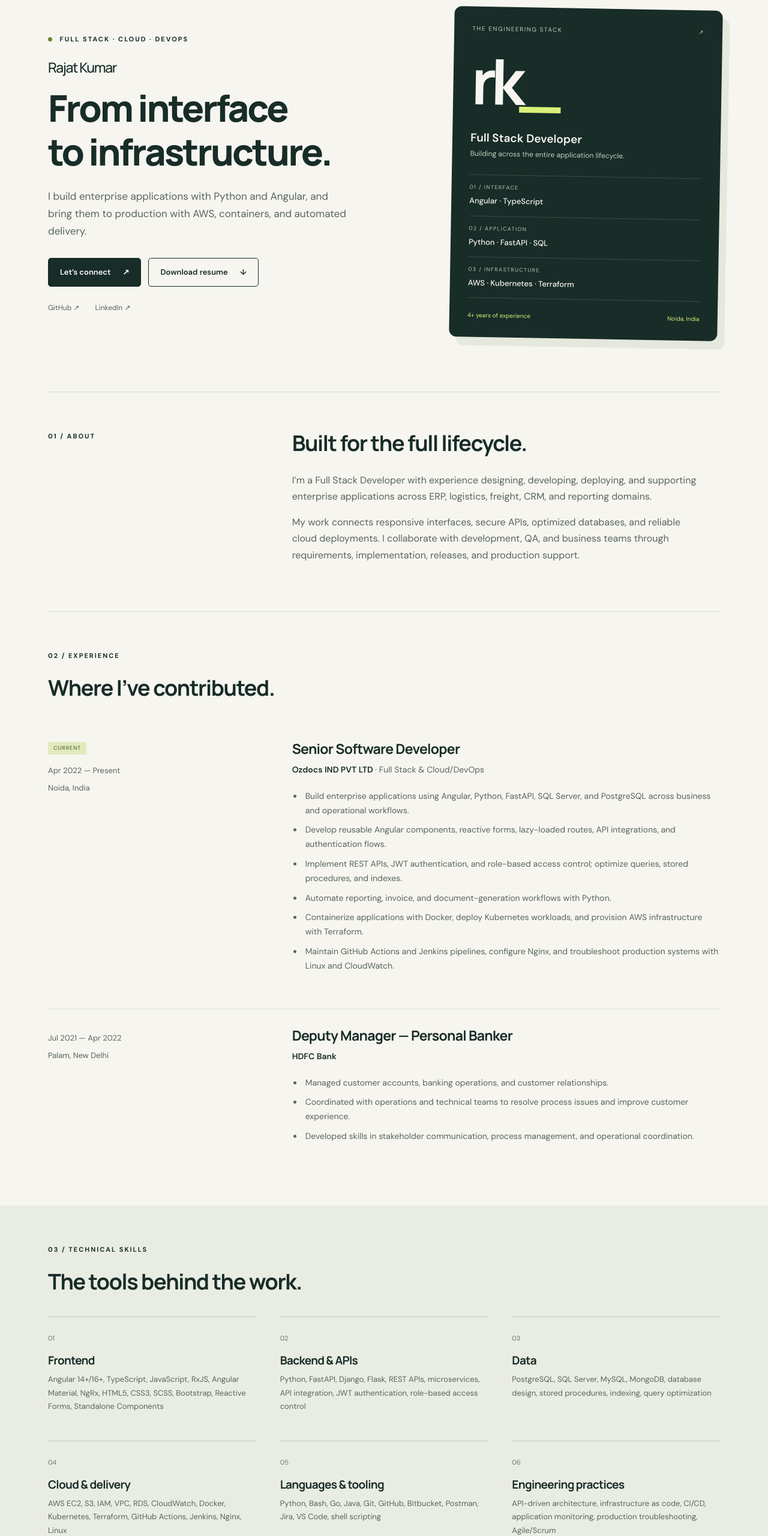
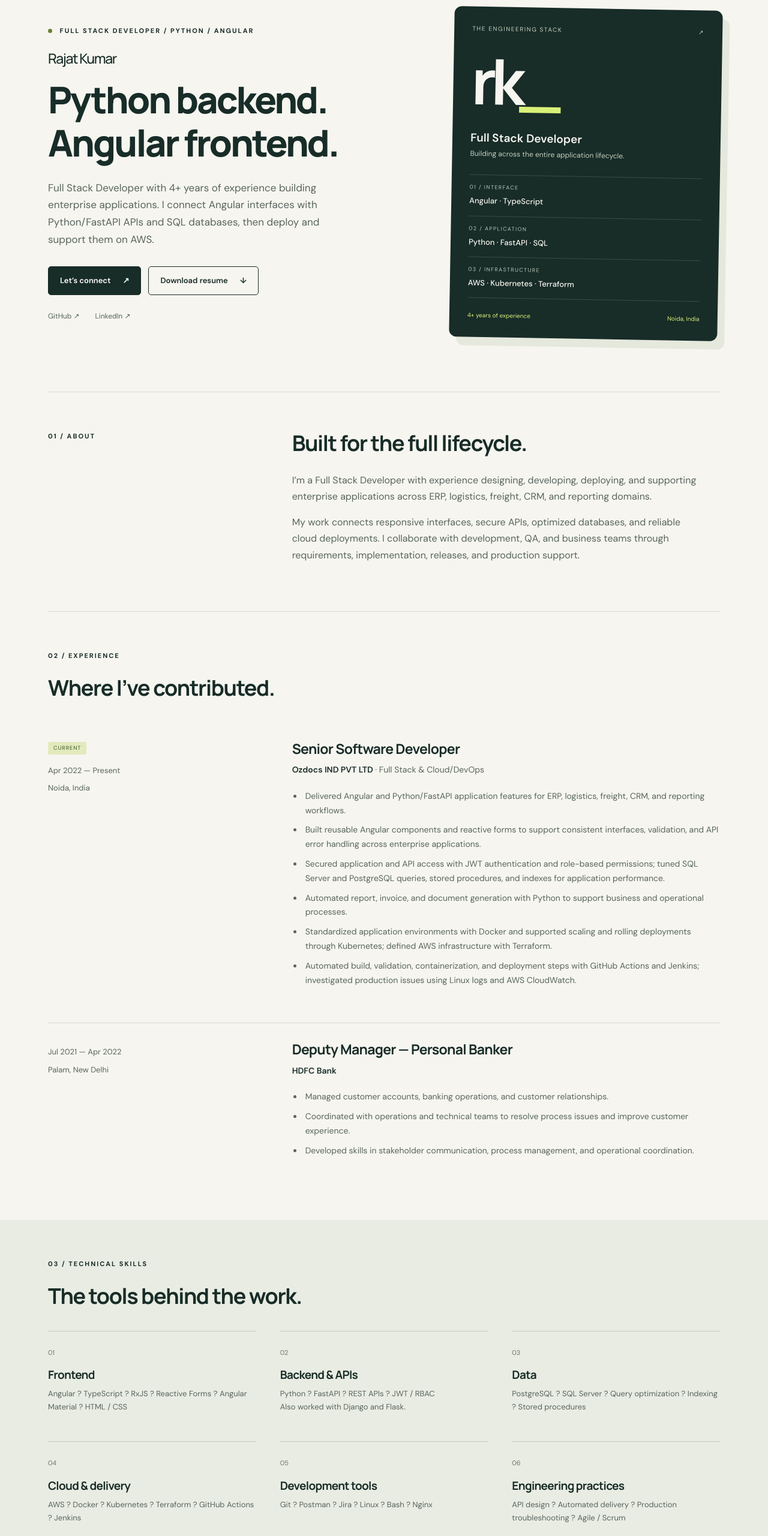
Before and after one commit to rajatiam/rajatiam.github.io, a plain HTML site: page index.html in a window 1280 px wide. Shown: the part 160-2721 px from the top of the page at 60% size. Drawn offline with Linux system fonts and the light colour scheme.

Commit message:
Focus resume on Python and Angular with verified project example

```diff
--- a/index.html
+++ b/index.html
@@ -5,7 +5,7 @@
   <meta name="viewport" content="width=device-width, initial-scale=1">
   <meta name="description" content="Rajat Kumar — Full Stack Developer building enterprise applications with Python, Angular, FastAPI and AWS. Explore experience, skills and resume.">
   <meta name="theme-color" content="#182c28">
-  <title>Rajat Kumar | Full Stack Developer</title>
+  <title>Rajat Kumar | Python &amp; Angular Full Stack Developer</title>
   <link rel="icon" href="favicon.svg" type="image/svg+xml">
   <link rel="stylesheet" href="styles.css">
 </head>
@@ -17,30 +17,30 @@
   </header>
   <main id="main">
     <section class="hero wrap" aria-labelledby="intro">
-      <div class="hero-copy"><p class="eyebrow"><span class="dot"></span> FULL STACK · CLOUD · DEVOPS</p>
-        <h1 id="intro">Rajat Kumar<span>From interface<br>to infrastructure.</span></h1>
-        <p class="intro">I build enterprise applications with Python and Angular, and bring them to production with AWS, containers, and automated delivery.</p>
+      <div class="hero-copy"><p class="eyebrow"><span class="dot"></span> FULL STACK DEVELOPER / PYTHON / ANGULAR</p>
+        <h1 id="intro">Rajat Kumar<span>Python backend.<br>Angular frontend.</span></h1>
+        <p class="intro">Full Stack Developer with 4+ years of experience building enterprise applications. I connect Angular interfaces with Python/FastAPI APIs and SQL databases, then deploy and support them on AWS.</p>
         <div class="actions"><a class="button primary" href="mailto:rajatcspcst@gmail.com">Let’s connect <span aria-hidden="true">↗</span></a><a class="button secondary" href="Rajat-Kumar-Resume.pdf" download>Download resume <span aria-hidden="true">↓</span></a></div>
-        <div class="social"><a href="https://github.com/9Rajatkumar">GitHub ↗</a><a href="https://www.linkedin.com/in/rajathere/">LinkedIn ↗</a></div>
+        <div class="social"><a href="https://github.com/rajatiam">GitHub ↗</a><a href="https://www.linkedin.com/in/rajathere/">LinkedIn ↗</a></div>
       </div>
       <aside class="profile-card" aria-label="Professional overview"><div class="card-top"><span>THE ENGINEERING STACK</span><span aria-hidden="true">↗</span></div><div class="monogram" aria-hidden="true">rk<span>_</span></div><p class="card-role">Full Stack Developer</p><p class="card-sub">Building across the entire application lifecycle.</p><div class="stack-row"><span>01 / INTERFACE</span><strong>Angular · TypeScript</strong></div><div class="stack-row"><span>02 / APPLICATION</span><strong>Python · FastAPI · SQL</strong></div><div class="stack-row"><span>03 / INFRASTRUCTURE</span><strong>AWS · Kubernetes · Terraform</strong></div><div class="card-bottom"><span>4+ years of experience</span><span>Noida, India</span></div></aside>
     </section>
     <section class="about wrap section"><p class="eyebrow">01 / ABOUT</p><div><h2>Built for the full lifecycle.</h2><p>I’m a Full Stack Developer with experience designing, developing, deploying, and supporting enterprise applications across ERP, logistics, freight, CRM, and reporting domains.</p><p>My work connects responsive interfaces, secure APIs, optimized databases, and reliable cloud deployments. I collaborate with development, QA, and business teams through requirements, implementation, releases, and production support.</p></div></section>
     <section id="experience" class="wrap section"><div class="section-heading"><p class="eyebrow">02 / EXPERIENCE</p><h2>Where I’ve contributed.</h2></div><div class="timeline">
-      <article class="job"><div class="job-meta"><span class="pill">CURRENT</span><p>Apr 2022 — Present</p><p>Noida, India</p></div><div><h3>Senior Software Developer</h3><p class="company">Ozdocs IND PVT LTD <span>· Full Stack &amp; Cloud/DevOps</span></p><ul><li>Build enterprise applications using Angular, Python, FastAPI, SQL Server, and PostgreSQL across business and operational workflows.</li><li>Develop reusable Angular components, reactive forms, lazy-loaded routes, API integrations, and authentication flows.</li><li>Implement REST APIs, JWT authentication, and role-based access control; optimize queries, stored procedures, and indexes.</li><li>Automate reporting, invoice, and document-generation workflows with Python.</li><li>Containerize applications with Docker, deploy Kubernetes workloads, and provision AWS infrastructure with Terraform.</li><li>Maintain GitHub Actions and Jenkins pipelines, configure Nginx, and troubleshoot production systems with Linux and CloudWatch.</li></ul></div></article>
+      <article class="job"><div class="job-meta"><span class="pill">CURRENT</span><p>Apr 2022 — Present</p><p>Noida, India</p></div><div><h3>Senior Software Developer</h3><p class="company">Ozdocs IND PVT LTD <span>· Full Stack &amp; Cloud/DevOps</span></p><ul><li>Delivered Angular and Python/FastAPI application features for ERP, logistics, freight, CRM, and reporting workflows.</li><li>Built reusable Angular components and reactive forms to support consistent interfaces, validation, and API error handling across enterprise applications.</li><li>Secured application and API access with JWT authentication and role-based permissions; tuned SQL Server and PostgreSQL queries, stored procedures, and indexes for application performance.</li><li>Automated report, invoice, and document generation with Python to support business and operational processes.</li><li>Standardized application environments with Docker and supported scaling and rolling deployments through Kubernetes; defined AWS infrastructure with Terraform.</li><li>Automated build, validation, containerization, and deployment steps with GitHub Actions and Jenkins; investigated production issues using Linux logs and AWS CloudWatch.</li></ul></div></article>
       <article class="job"><div class="job-meta"><p>Jul 2021 — Apr 2022</p><p>Palam, New Delhi</p></div><div><h3>Deputy Manager — Personal Banker</h3><p class="company">HDFC Bank</p><ul><li>Managed customer accounts, banking operations, and customer relationships.</li><li>Coordinated with operations and technical teams to resolve process issues and improve customer experience.</li><li>Developed skills in stakeholder communication, process management, and operational coordination.</li></ul></div></article>
     </div></section>
     <section id="skills" class="skills-section"><div class="wrap"><p class="eyebrow">03 / TECHNICAL SKILLS</p><h2>The tools behind the work.</h2><div class="skills-grid">
-      <article><span class="skill-number">01</span><h3>Frontend</h3><p>Angular 14+/16+, TypeScript, JavaScript, RxJS, Angular Material, NgRx, HTML5, CSS3, SCSS, Bootstrap, Reactive Forms, Standalone Components</p></article>
-      <article><span class="skill-number">02</span><h3>Backend &amp; APIs</h3><p>Python, FastAPI, Django, Flask, REST APIs, microservices, API integration, JWT authentication, role-based access control</p></article>
-      <article><span class="skill-number">03</span><h3>Data</h3><p>PostgreSQL, SQL Server, MySQL, MongoDB, database design, stored procedures, indexing, query optimization</p></article>
-      <article><span class="skill-number">04</span><h3>Cloud &amp; delivery</h3><p>AWS EC2, S3, IAM, VPC, RDS, CloudWatch, Docker, Kubernetes, Terraform, GitHub Actions, Jenkins, Nginx, Linux</p></article>
-      <article><span class="skill-number">05</span><h3>Languages &amp; tooling</h3><p>Python, Bash, Go, Java, Git, GitHub, Bitbucket, Postman, Jira, VS Code, shell scripting</p></article>
-      <article><span class="skill-number">06</span><h3>Engineering practices</h3><p>API-driven architecture, infrastructure as code, CI/CD, application monitoring, production troubleshooting, Agile/Scrum</p></article>
+      <article><span class="skill-number">01</span><h3>Frontend</h3><p>Angular ? TypeScript ? RxJS ? Reactive Forms ? Angular Material ? HTML / CSS</p></article>
+      <article><span class="skill-number">02</span><h3>Backend &amp; APIs</h3><p>Python ? FastAPI ? REST APIs ? JWT / RBAC<br>Also worked with Django and Flask.</p></article>
+      <article><span class="skill-number">03</span><h3>Data</h3><p>PostgreSQL ? SQL Server ? Query optimization ? Indexing ? Stored procedures</p></article>
+      <article><span class="skill-number">04</span><h3>Cloud &amp; delivery</h3><p>AWS ? Docker ? Kubernetes ? Terraform ? GitHub Actions ? Jenkins</p></article>
+      <article><span class="skill-number">05</span><h3>Development tools</h3><p>Git ? Postman ? Jira ? Linux ? Bash ? Nginx</p></article>
+      <article><span class="skill-number">06</span><h3>Engineering practices</h3><p>API design ? Automated delivery ? Production troubleshooting ? Agile / Scrum</p></article>
     </div></div></section>
-    <section class="wrap section"><div class="section-heading"><p class="eyebrow">04 / SELECTED PROJECT</p><h2>Connecting every layer.</h2></div><article class="project"><div><p class="eyebrow">ENTERPRISE APPLICATION</p><h3>Cloud-Native<br>Full Stack Application</h3><p>An enterprise application spanning frontend business workflows, secure backend services, database operations, and cloud infrastructure.</p><div class="tags"><span>Angular</span><span>FastAPI</span><span>PostgreSQL / SQL Server</span><span>AWS</span><span>Kubernetes</span></div></div><div class="project-details"><div><span>BUILD</span><p>Reusable Angular components and reactive forms connected to Python/FastAPI REST services, with JWT and RBAC.</p></div><div><span>DEPLOY</span><p>Docker containers, Kubernetes scaling and rolling deployments, Terraform infrastructure, and GitHub Actions pipelines.</p></div><div><span>OPERATE</span><p>Nginx routing, AWS hosting and monitoring, Linux configuration, log analysis, and production support.</p></div></div></article></section>
+    <section class="wrap section"><div class="section-heading"><p class="eyebrow">04 / SELECTED PROJECT</p><h2>Infrastructure, defined in code.</h2></div><article class="project"><div><p class="eyebrow">SUPPORTING CLOUD PROJECT</p><h3>AWS VPC provisioning<br>with Terraform &amp; Jenkins</h3><p>A public infrastructure example that defines an AWS network in version-controlled code and puts the Terraform workflow into a Jenkins pipeline.</p><div class="tags"><span>Terraform</span><span>AWS VPC</span><span>Jenkins</span><span>Infrastructure as code</span></div><div class="actions"><a class="button primary" href="https://github.com/rajatiam/terraform-vpc">View source on GitHub <span aria-hidden="true">?</span></a></div></div><div class="project-details"><div><span>PROBLEM</span><p>Make VPC configuration and provisioning steps explicit and repeatable instead of relying on a sequence of manual console actions.</p></div><div><span>IMPLEMENTATION</span><p>Terraform defines an AWS VPC with configurable CIDR, DNS support, and DNS hostnames. The Jenkinsfile runs init, validate, plan, and apply on a Windows agent using stored AWS credentials.</p></div><div><span>DELIVERABLE</span><p>A reviewable VPC definition and a four-stage provisioning pipeline, with region and network range exposed as configuration variables.</p></div></div></article></section>
     <section class="wrap section education"><p class="eyebrow">05 / EDUCATION</p><div><article><span>2020 — 2021</span><h3>Post Graduate Diploma in Sales &amp; Relationship Banking</h3><p>Manipal Academy of Higher Education · Bengaluru</p></article><article><span>2019</span><h3>Bachelor of Engineering — Computer Science</h3><p>RGPV · Bhopal</p></article></div></section>
-    <section id="contact" class="contact"><div class="wrap"><p class="eyebrow">06 / GET IN TOUCH</p><h2>Let’s build<br>something useful.</h2><a class="email" href="mailto:rajatcspcst@gmail.com">rajatcspcst@gmail.com <span aria-hidden="true">↗</span></a><div class="contact-links"><a href="tel:+917250460453">+91 7250460453</a><a href="https://www.linkedin.com/in/rajathere/">LinkedIn ↗</a><a href="https://github.com/9Rajatkumar">GitHub ↗</a><a href="Rajat-Kumar-Resume.pdf" download>Resume PDF ↓</a></div></div></section>
+    <section id="contact" class="contact"><div class="wrap"><p class="eyebrow">06 / GET IN TOUCH</p><h2>Let’s build<br>something useful.</h2><a class="email" href="mailto:rajatcspcst@gmail.com">rajatcspcst@gmail.com <span aria-hidden="true">↗</span></a><div class="contact-links"><a href="tel:+917250460453">+91 7250460453</a><a href="https://www.linkedin.com/in/rajathere/">LinkedIn ↗</a><a href="https://github.com/rajatiam">GitHub ↗</a><a href="Rajat-Kumar-Resume.pdf" download>Resume PDF ↓</a></div></div></section>
   </main>
   <footer class="wrap"><span>Rajat Kumar</span><span>Full Stack Development · Cloud &amp; DevOps</span><a href="#">Back to top ↑</a></footer>
 </body>
```
Also changed, not shown: README.md, styles.css.
